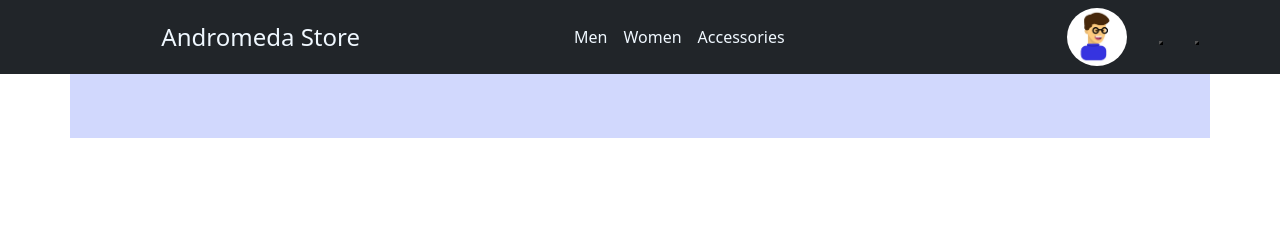
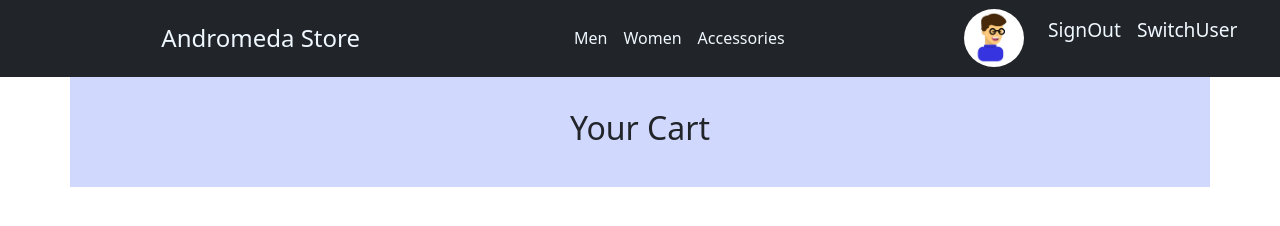
Before and after one commit to GurpreetSarangal/E-commerce-Website-using-LocalStorage, a plain HTML site: page cartlist.html in a window 1280 px wide. Drawn offline with nearby package versions, Linux system fonts and the light colour scheme.

Commit message:
changed sign-out and switch user buttons

```diff
--- a/cartlist.html
+++ b/cartlist.html
@@ -38,20 +38,33 @@
             </ul>
           </div>
 
-          <div class="col-sm-2"></div>
+          <div class="col-sm-1"></div>
 
           <div class="collapse navbar-collapse container-fluid col-sm-2"  id="navbarSupportedContent">
             <div>
                      <img src="avatar.jpg" alt="avatar" id="avatar">
             </div>
-            <div>
-                <!-- <a onclick="sign_out()" class="button" href="index.html">Sign-out</a> -->
-                <button class="button" value="sign-out" id="sign-out"></button>
+            <!-- <div>
+                <!-- <a onclick="sign_out()" class="button" href="index.html">Sign-out</a> --
+                <input class="button" value="sign-out" id="sign-out" onclick="sign_out()">
             </div>
             <div>
-                <!-- <a class="button" onclick="switch_user()" href="login.html">Switch User</a> -->
-                <button class="button" value="Switch User" id="switch-user"></button>
-            </div>
+                <!-- <a class="button" onclick="switch_user()" href="login.html">Switch User</a> --
+                <input class="button" value="Switch User" id="switch-user"
+                onclick="switch_user()">
+            </div> -->
+            <ul class="navbar-nav  mb-4 mb-lg-3" id="user-buttons">
+              <li class="nav-item">
+                <a class="nav-link  active" aria-current="page" onclick="sign_out()">
+                  SignOut
+                </a>
+              </li>
+              <li class="nav-item">
+                <a class="nav-link" onclick="switch_user()">
+                  SwitchUser
+                </a>
+              </li>
+            </ul>
 
           </div>
 
@@ -61,13 +74,17 @@
       </nav>
 
 
-      <div class="container" id="rack">
-
+      <div class="container" id="cart-list">
+        <div class="container text-center" id="heading">
+          <h2>Your Cart</h2>
+        </div>
 
 
       </div>
 
+      <div class="container" id="grand-total">
 
+      </div>
 
 
        <!-- JavaScript Bundle with Popper -->
--- a/css/cart.css
+++ b/css/cart.css
@@ -1,3 +1,7 @@
+*{
+    margin: 0px;
+    padding:0px;
+}
 .temp_color{
     color: azure;
 }
@@ -55,11 +59,14 @@
     justify-content: center;
 }
 
+#navbarSupportedContent div input{
+    max-width:fit-content;
+}
 
+#user-buttons li a:hover{
+    cursor: default;
+}
 
-#to-cartlist{
-
-}
 #avatar{
     max-width: 60px;
     max-height: 60px;
@@ -76,13 +83,20 @@
     color: white;
     text-decoration:none;
 }
+#heading{
+    background-color: rgb(209, 216, 253);
+    color: #212529;
+}
 
-#rack{
+#cart-list{
     display:flex;
     flex-wrap: wrap;
     justify-content: center;
     background-color: rgb(209, 216, 253);
     padding: 2rem;
+}
+.remove-it input{
+    margin: 0rem 1rem;
 }
 .item-pic{
     border-radius: 10%;
```
